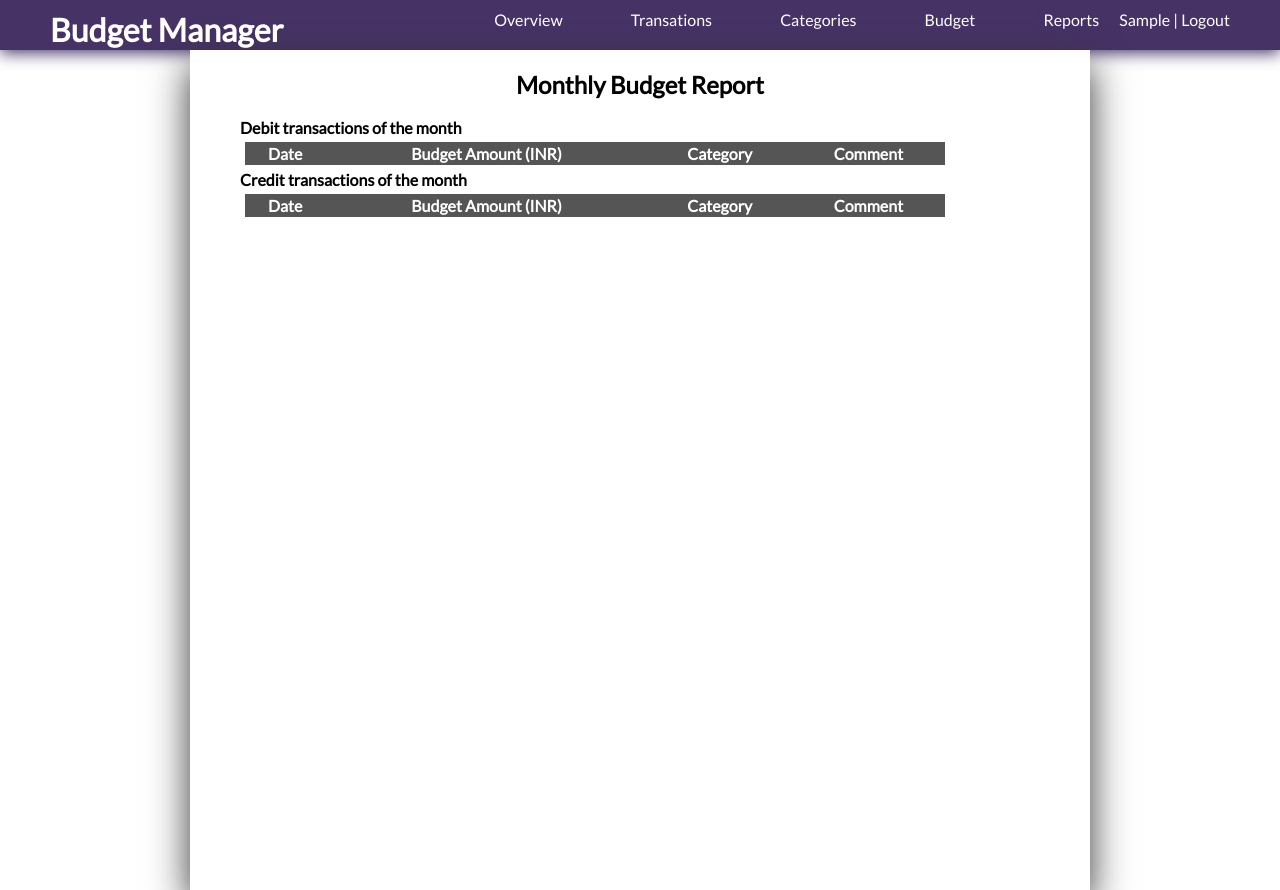
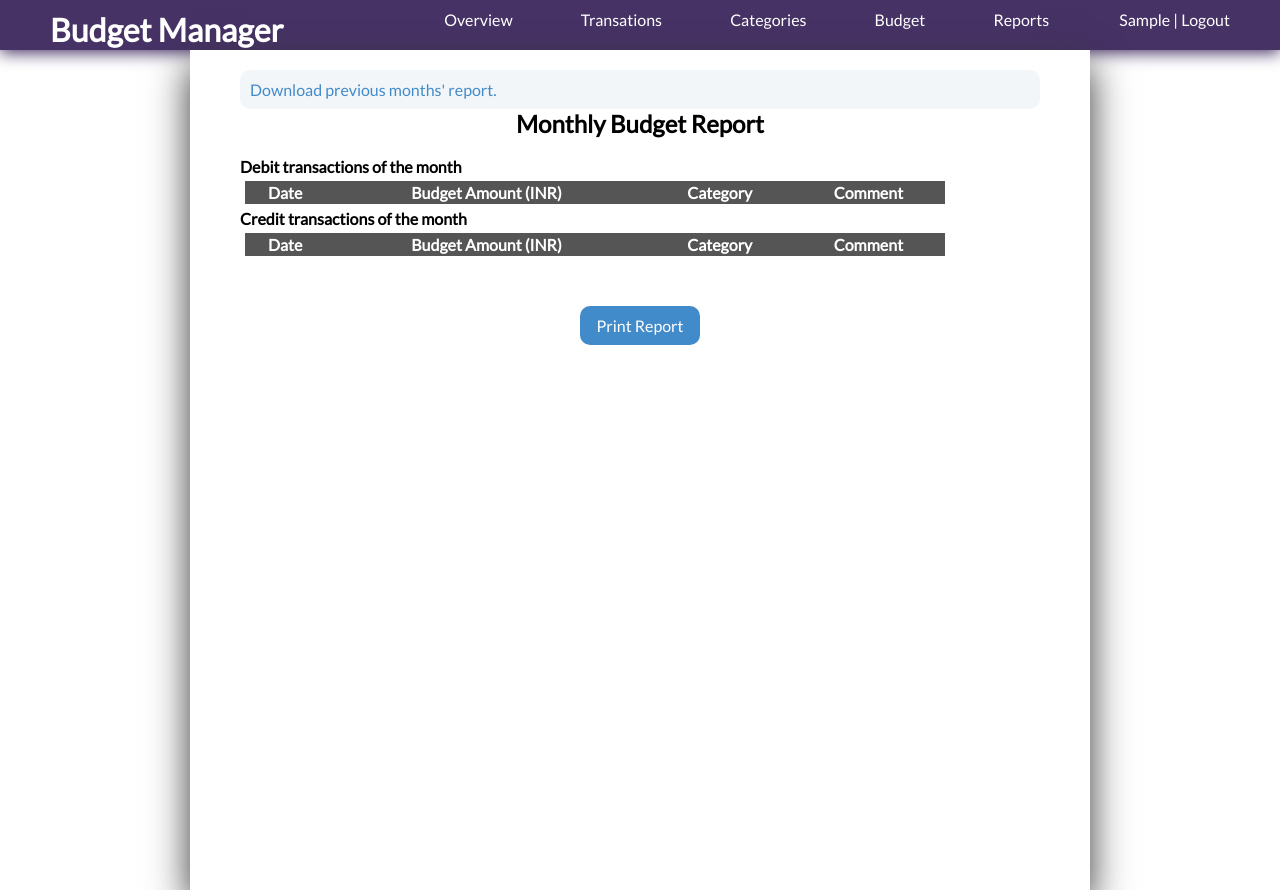
Before and after one commit to GauravButola/budget_manager, a Django app: page /report/ in a window 1280 px wide. Run offline with Django 3.2, Linux system fonts and the light colour scheme; the visitor is signed in with stand-in values (Sample User, id 1); data that the repository does not hold is empty; parts of the project's set-up code (start-up, migrations or seed data) failed here and were passed over; some libraries are stand-ins or nearby versions.

Commit message:
Added success/error messages and report page stylings

```diff
--- a/budget/static/css/style.css
+++ b/budget/static/css/style.css
@@ -50,6 +50,7 @@ header li {
 
 .navbar {
 	float: right;
+	padding-right: 50px;
 }
 
 .navbar a {
@@ -141,11 +142,34 @@ input[type="submit"] {
 	border-radius: 8px;
 }
 
+.error {
+	color: #C71821;
+	background-color: #FFDDDF;
+	border: 1px solid #F1C4C6;
+	border-radius : 8px;
+	padding: 5px;
+	font-size: 0.9em;
+	cursor: pointer;
+}
+
+.success {
+	color: #14612A;
+	background-color: #E9F6E8;
+	border: 1px solid #C4E0CC;
+	border-radius: 8px;
+	padding: 5px;
+	font-size: 0.9em;
+	cursor: pointer;
+}
 .inline-form {
 	margin: 25px;
 	padding: 10px;
 	border: 1px solid #e5e5e5;
 	box-shadow: 1px 3px 8px #C2B9B9;
+}
+
+.inline-form * {
+	margin: 10px 0px 10px 0px;
 }
 
 table {
@@ -165,3 +189,37 @@ td {
 	padding: 10px;
 	border: 1px solid #d4d4d4;
 }
+
+/*Reports*/
+.showmore {
+	color: #428bca;
+	background-color: #F3F6F8;
+	border-radius: 10px;
+	padding: 10px;
+}
+
+.reports {
+	font-size: 0.8em;
+	padding: 10px;
+	display: none;
+}
+
+.report-toggle {
+	cursor: pointer;
+}
+
+.print {
+	margin: auto;
+	margin-top: 50px;
+	color: white;
+	background-color: #428bca;
+	border-radius: 10px;
+	padding: 10px;
+	width: 100px;
+	text-align: center;
+	cursor: pointer;
+}
+
+.print:hover {
+	background-color: #72B7F3;
+}
--- /dev/null
+++ b/budget/static/javascript/script.js
@@ -0,0 +1,17 @@
+$(document).ready(function(){
+	//Hide erros, on click.
+	$(".error, .success").on("click", function(){
+		$(this).fadeOut();
+	});
+
+	//Show report
+	$(".showmore").on("click", function(){
+		$(".reports").slideToggle();
+	});
+
+	//print repotr
+	$(".print").on("click", function(){
+		window.print();
+	});
+
+});
--- a/budget/templates/base.html
+++ b/budget/templates/base.html
@@ -5,6 +5,9 @@
 	<link rel="stylesheet" href="{% static 'css/style.css' %}" />
 	<link rel="stylesheet" type="text/css" href="http://fonts.googleapis.com/css?family=Lato">
 	<script type="text/javascript" src="https://www.google.com/jsapi"></script>
+	<script type="text/javascript" src="{% static 'javascript/jquery-1.11.0.min.js' %}"></script>
+	<script type="text/javascript" src="{% static 'javascript/script.js' %}"></script>
+
 	<title>{% block title %}Budget Manager{% endblock %}</title>
 </head>
 <header>
--- a/budget/templates/budget/login.html
+++ b/budget/templates/budget/login.html
@@ -4,7 +4,9 @@
 
 {% block content %}
 	{% if error %}
-		<h2>Either username or password is incorrect</h2>
+		<div class="error">
+			Either username or password is incorrect.
+		</div>
 	{% endif %}
 	<div class="reg-form">
 		<form action="/login/" method="POST">
@@ -16,6 +18,7 @@
 			<input type="password" name="password" />
 
 			<input type="submit" value="Login" />
+			<span style="float:right"><a href="{% url 'register' %}">Register</a></span>
 		</form>
 	</div>
 {% endblock %}
--- a/budget/templates/budget/report.html
+++ b/budget/templates/budget/report.html
@@ -3,13 +3,18 @@
 {% block title %}Download monthly reportis | Budget Manager{% endblock%}
 {% block content %}
 
+	<div class="showmore">
+		<span class="report-toggle">Download previous months' report.</span>
+		<div class="reports">
+			{% for budget in budgets %}
+			<a href="{% url 'report' %}{{ budget.period|date:'m/Y' }}">
+				budget : {{ budget.period|date:'m/Y' }}
+			</a>
+			</br />
+			{% endfor %}
+		</div>
+	</div>
 
-	{% for budget in budgets %}
-	<a href="{% url 'report' %}{{ budget.period|date:'m/Y' }}">
-		budget : {{ budget.period|date:'m/Y' }}
-	</a>
-	</br />
-	{% endfor %}
 	<center><h2>Monthly Budget Report</h2></center>	<br />
 	<h4>Debit transactions of the month</h4>
 	<table>
@@ -78,4 +83,7 @@
 				</tr>
 			{% endfor %}
 		</table>
+		<div class="print">
+			Print Report
+		</div>
 {% endblock %}
--- a/budget/templates/budget/transactions.html
+++ b/budget/templates/budget/transactions.html
@@ -15,7 +15,9 @@
 
 	<div class="inline-form">
 		{% if budget_warning %}
-			<h4>{{ budget_warning }}</h4>
+		<div class="error">
+			{{ budget_warning }}
+		</div>
 		{% endif %}
 		<h4>Debit (Withdraw money)</h4>
 		<form action="/transactions/debit/" method="POST">
@@ -25,4 +27,5 @@
 		</form>
 	</div>
 
+	<center>To see full list of all transactions, go to "Overview" or See the "Reprts" page. Transactions are siltently added for the time being.</center>
 {% endblock %}
--- a/budget/views.py
+++ b/budget/views.py
@@ -181,13 +181,14 @@ def budget(request):
 	#POST request to change current months budget
 	if request.method == 'POST':
 		form = BudgetForm(request.POST)
-		if form.is_valid():
+		if form.is_valid() and form.data['amount']:
 			user = request.user
 			user_budgets = Budget.objects.filter(user=user)
 			budget = user_budgets.last()
 			budget.amount = Decimal(form.data['amount'])
 			budget.save()
-			return HttpResponseRedirect('/budget/')
+			#return HttpResponseRedirect('/budget/')
+			args['success'] = "Budget saved successsfully";
 		else:
 			args['error'] = "Invalid data entered"
 	args['form'] = BudgetForm()
@@ -204,7 +205,7 @@ def categories(request):
 		form = CategoryForm(request.POST)
 		if form.is_valid():
 			form.save()
-			return HttpResponseRedirect('/categories/')
+			args['success'] = 'Category added successfully'
 		else:
 			args['error'] = "Invalid data entered"
 	args['form'] = CategoryForm()
@@ -222,20 +223,20 @@ def categories(request):
 	sums = defaultdict(Decimal)
 	for tr in credit_transactions:
 		    sums[tr.category] += tr.amount
-	args['credit_dict'] = dict(sums) # typecast dict on defaultdick
+	args['credit_dict'] = dict(sums) # typecast dict on defaultdict
 
 	# Get sum of all related categories
 	sums = defaultdict(Decimal)
 	for tr in debit_transactions:
 		    sums[tr.category] += tr.amount
-	args['debit_dict'] = dict(sums) # typecast dict on defaultdick
+	args['debit_dict'] = dict(sums) # typecast dict on defaultdict
 	return render(request, 'budget/categories.html', args)
 
 @login_required
 def report(request, month=None, year=None):
 	user = request.user
 	args = {}
-	args['budgets'] = Budget.objects.all()
+	args['budgets'] = Budget.objects.filter(user=user)
 
 	today = date.today()
 	curr_month = today.strftime('%m')
```
Also changed, not shown: budget/templates/budget/budget.html (+12 -0 lines), budget/templates/budget/categories.html (+8 -1 lines), budget/templates/budget/register.html (+6 -3 lines). Lines whose indentation alone changed are shown as unchanged.
